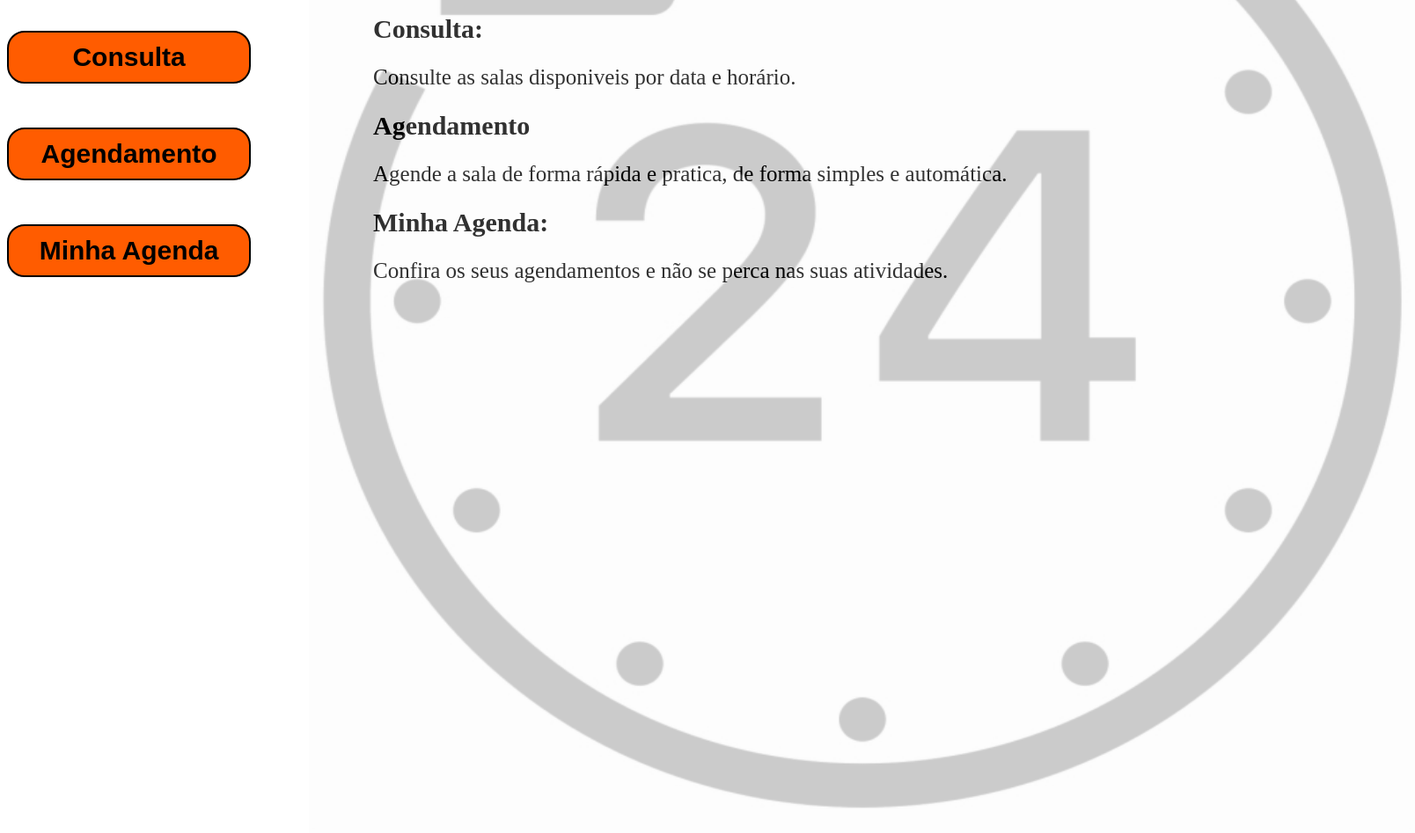
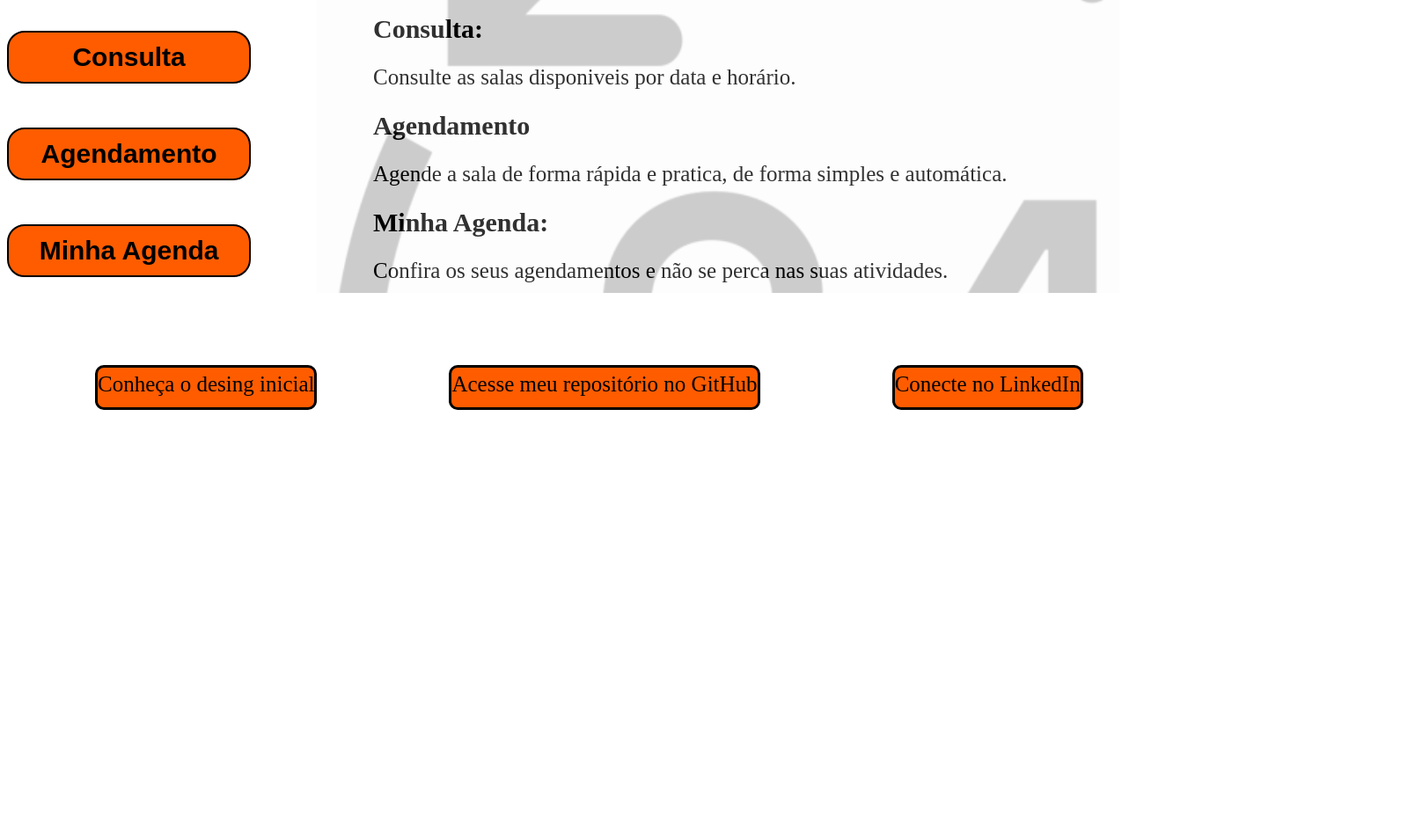
Before and after one commit to erikadeolima/landing-page-project-versao-html, a plain HTML site: page index.html in a window 1280 px wide. Shown: the part 305-1252 px from the top of the page at 88% size, 1608 px wide, since content can reach past the window. After the commit the page ends 800 px from the top, so only its background shows below. Drawn offline with Linux system fonts and the light colour scheme.

Commit message:
Ajustes no Redme e redirecionamento

```diff
--- a/index.html
+++ b/index.html
@@ -9,9 +9,10 @@
 </head>
 
 <body>
-  <img src="24hours.png" alt="fundo-24-hrs">
   <section class="main">
-
+    <div class="img">
+      <img src="24hours.png" alt="fundo-24-hrs">
+    </div>
     <section class="top-section">
       <h1>Agendamento de salas</h1>
     </section>
@@ -30,7 +31,17 @@
           <p>Confira os seus agendamentos e não se perca nas suas atividades.</p>
       </div>
     </section>
-
   </section>
+  <div class="repositorios">
+    <div class="redirect">
+      <a href="https://www.figma.com/file/i4OJTQxcqBUwKeH8oPPx1W/desing-agendamento?node-id=1%3A2" target="_blank">Conheça o desing inicial</a>
+    </div>
+    <div class="redirect">
+      <a href="https://github.com/erikadeolima/landing-page-project-vers-o-html.git" target="_blank">Acesse meu repositório no GitHub</a>
+    </div>
+    <div class="redirect">
+      <a href="https://www.linkedin.com/in/erikadeolima/" target="_blank">Conecte no LinkedIn</a>
+    </div>
+  </div>
 </body>
 </html>
--- a/style.css
+++ b/style.css
@@ -1,15 +1,16 @@
-.main {
-
+*.main {
+  position: relative;
+  max-width: 1240;
+  max-height: 1550;
+  overflow: hidden;
+  text-decoration: none;
 }
-img{
+.main img{
   position: absolute;
   width: 1257px;
-  height: 1240px;
+  height: 1440px;
   left: 351px;
   top: 12px;
-
-  background-blend-mode: multiply;
-  box-shadow: inset 0px 4px 4px rgba(0, 0, 0, 0.25);
 
   opacity: 20%;
 }
@@ -73,3 +74,32 @@ img{
   text-align: left;
   font-weight: bold;
 }
+
+.repositorios {
+  display: flex;
+  flex-flow: row;
+  align-items: center;
+
+  padding-top: 2rem;
+  width: 100%;
+  height: max-content;
+  margin-top: 50px;
+  margin-left: 100px;
+  gap: 150px;
+}
+
+*.redirect {
+  height: 40px;
+  padding-top: 5px;
+  border-radius: 10px;
+  border-style: solid;
+  background-color: #FF5C00;
+  font-size: 25px;
+  text-align: center;
+  content: space-around;
+}
+
+.redirect a{
+  color: #000000;
+  text-decoration: none;
+}
```
Also changed, not shown: desing-figma/agendamento-desing.png (added), 1 other file.
